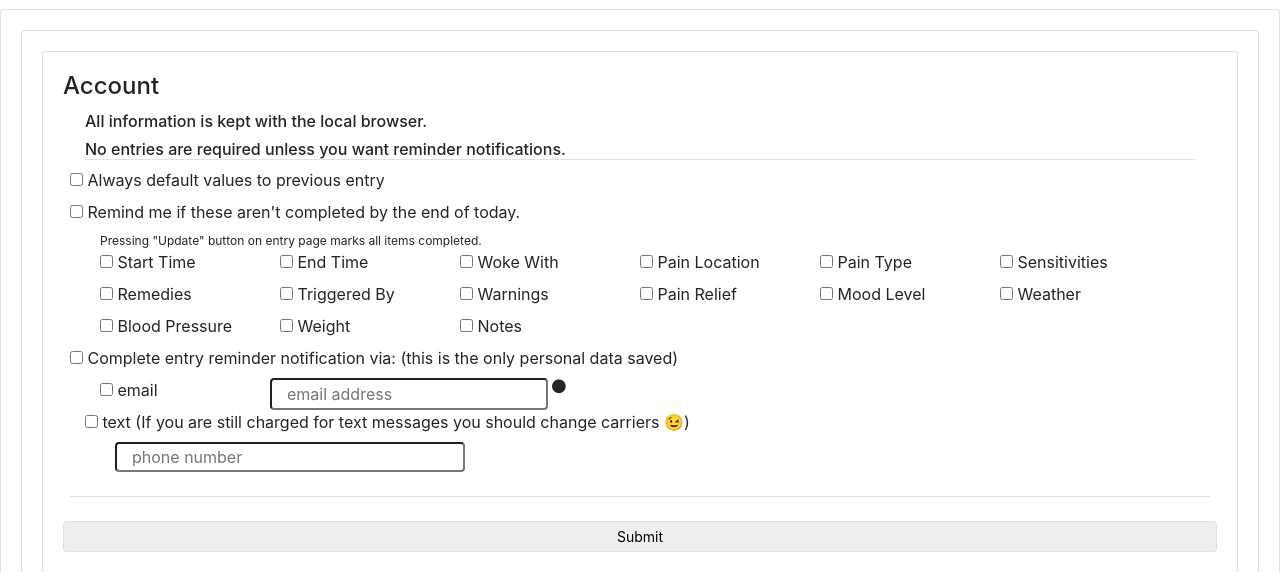
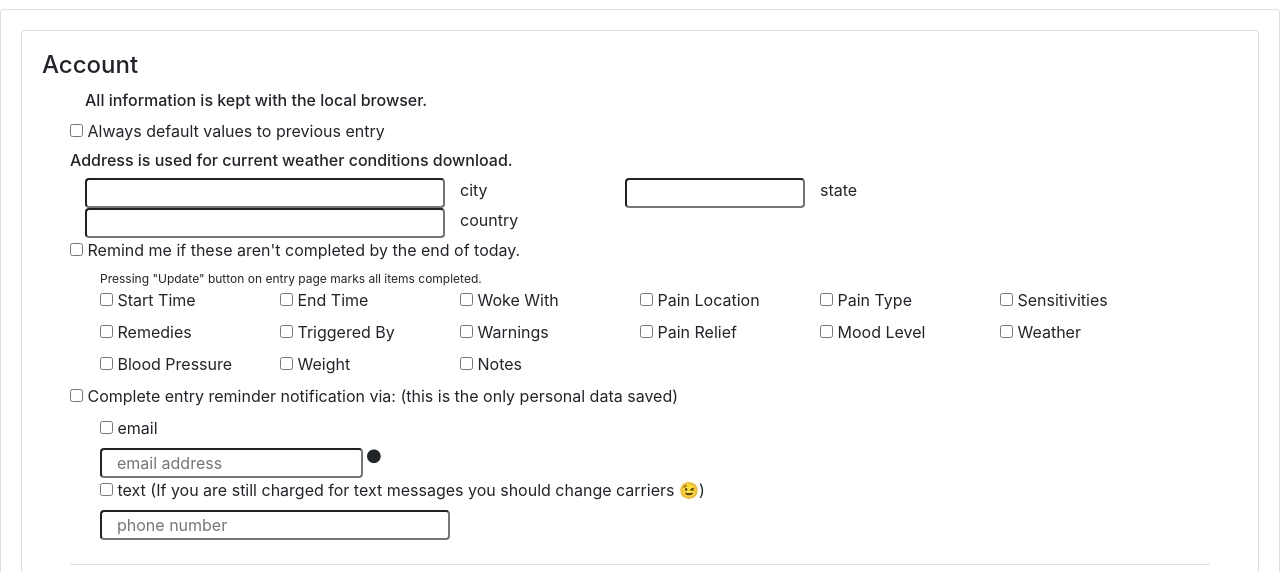
Before and after one commit to spip01/lightningpaindiary, a plain HTML site: page public/settings.html in a window 1280 px wide. Shown: the part 153-725 px from the top of the page. Drawn offline with nearby package versions, Linux system fonts and the light colour scheme.

Commit message:
add address for weather

```diff
--- a/public/settings.html
+++ b/public/settings.html
@@ -58,7 +58,6 @@
         <div id="panels" class="card card-body bkg-light-green pad-bottom">
 
             <div id="pnl-Account" class="card card-body">
-                <div class="card card-body">
                     <div class="row">
                         <h4 class="card-title col-lg-4 col-md-4">Account</h4>
                         <!-- https://developers.google.com/drive/v3/web/savetodrive -->
@@ -78,12 +77,20 @@
                     </div>
 
                     <div class="container border-bottom">
-                        <h6 class="border-bottom clr-dark-green">No entries are required unless you want reminder notifications.</h6>
-
                         <div class="row">
                             <label>
                                 <input id="ifdef" type="checkbox"> Always default values to previous entry
                             </label>
+                        </div>
+
+                        <h6 class="row clr-dark-green">Address is used for current weather conditions download.</h6>
+                        <div class="row container">
+                            <input id="city" class="rounded col-lg-4 col-md-5 col-sm-6 col-7" type="text">
+                            <div  class="col-lg-2 col-md-2 col-sm-2 col-5" type="text">city</div>
+                            <input id="state" class="rounded col-lg-2 col-md-2 col-sm-2 col-2" type="text">
+                            <div  class="col-lg-2 col-md-2 col-sm-2 col-4" type="text">state</div>
+                            <input id="city" class="rounded col-lg-4 col-md-5 col-sm-6 col-7" type="text">
+                            <div  class="col-lg-2 col-md-2 col-sm-2 col-5" type="text">country</div>
                         </div>
 
                         <div class="row">
@@ -104,23 +111,24 @@
 
                         <div class="container">
                             <div class="row">
-                                <label class=" col-lg-2 col-md-2 col-sm-3 col-5">
+                                <label class="col-lg-2 col-md-2 col-sm-3 col-6">
                                     <input id="ifemail" type="checkbox"> email
                                 </label>
-
-                                <input id="email" type="text" class="rounded col-lg-3 col-md-3 col-sm-6 col-8" placeholder="email address">&nbsp;
+                            </div>
+                            <div class="row container">
+                                    <input id="email" type="text" class="rounded col-lg-3 col-md-3 col-sm-6 col-10" placeholder="email address">&nbsp;
 
                                 <i id="everified" class="fa fa-check-circle clr-dark-green" style="display: none"></i>
                                 <i id="enotverified" class="fa fa-circle"></i>
                             </div>
 
                             <div class="row">
-                                <label>
+                                <label class="col-lg-12 col-md-12 col-sm-12 col-12">
                                     <input id="ifsms" type="checkbox"> text (If you are still charged for text messages you should change carriers &#x1f609;)
                                 </label>
                             </div>
 
-                            <div class="container">
+                            <div class="row container">
                                 <input id="phone" type="text" class="rounded col-lg-4 col-md-5 col-sm-6 col-10" placeholder="phone number">
                             </div>
                         </div>
@@ -152,7 +160,6 @@
                     <div id="druglist" class="row container"></div>
                 </div>
             </div>
-        </div>
     </div>
 
     <script>
@@ -246,7 +253,7 @@
             `
             <div id="pnl-idname" class="card card-body container-fluid" style="display: none">
                 <div id="ctrl-idname" class="row clr-dark-green">
-                    <div class="col-lg-4 col-md-4 col-sm-4 col-4 h4">ttitle</div>
+                    <div class="col-lg-4 col-md-4 col-sm-4 col-8 h4">ttitle</div>
                     <label class="col-lg-4 col-md-4 col-sm-6 col-8">
                         <input id="en-idname" type="checkbox">
                         Enable Delete Buttons
```
